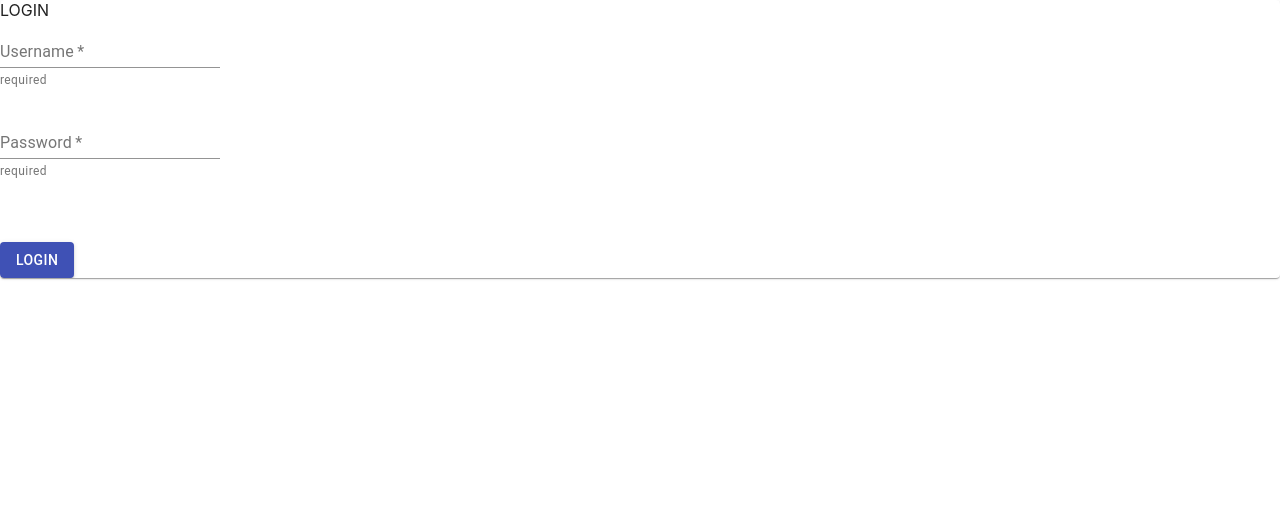
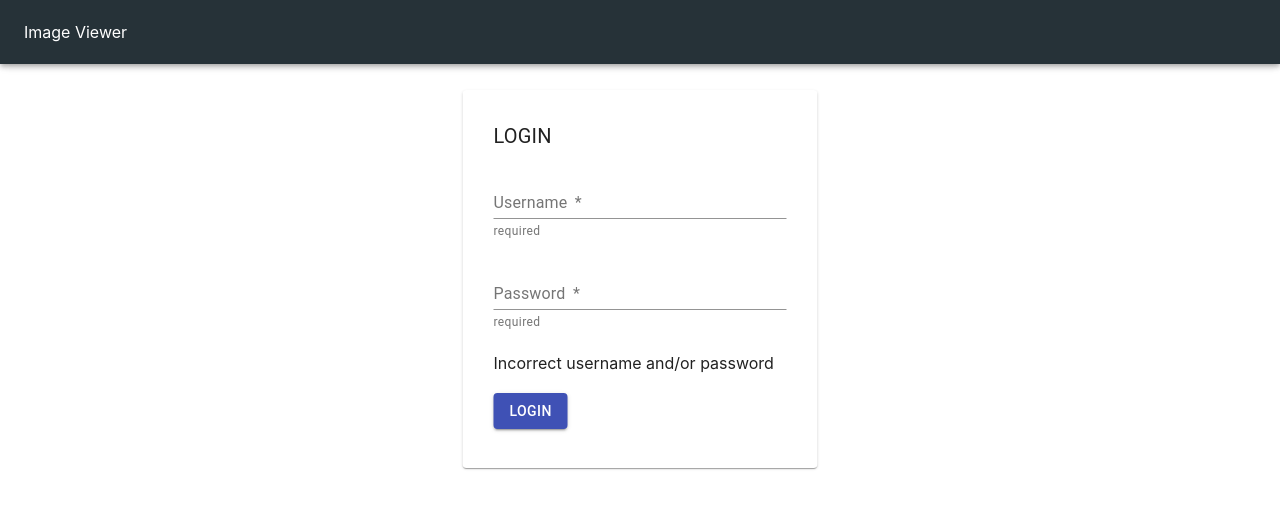
Before and after one commit to upgrad-edu/image-viewer, a React (Create React App) app: page / in a window 1280 px wide. Shown: the top 508 px of the page. Built offline with nearby package versions, Linux system fonts and the light colour scheme.

Commit message:
Adding home page to the project

```diff
--- a/package.json
+++ b/package.json
@@ -4,9 +4,11 @@
   "private": true,
   "dependencies": {
     "@material-ui/core": "^4.11.4",
+    "@material-ui/icons": "^4.11.2",
     "node-modules": "^1.0.1",
     "react": "^16.8.0",
     "react-dom": "^16.8.0",
+    "react-router-dom": "^5.2.0",
     "react-scripts": "2.0.4"
   },
   "scripts": {
--- a/src/App.js
+++ b/src/App.js
@@ -1,14 +1,11 @@
 import React from 'react'
 import { Switch, Route } from 'react-router-dom'
 import Login from './screens/login/Login';
-import Home from './screens/home/Home';
-import Profile from './screens/profile/Profile';
 
 const App = () => (
   <Switch>
     <Route exact path='/' render={({history}, props) => <Login {...props} history={history}/>} />
     <Route exact path='/home' render={({history}, props) => <Home {...props} history={history}/>} />
-    <Route exact path='/profile' render={({history}, props) => <Profile {...props} history={history}/>} />
   </Switch>
 )
 
--- a/src/common/header/Header.js
+++ b/src/common/header/Header.js
@@ -1,24 +1,157 @@
-import { Component } from "react";
-import React from 'react'
-import './Header.css'
+import React, {Component} from 'react';
+import './Header.css';
+import AppBar from '@material-ui/core/AppBar';
+import Toolbar from '@material-ui/core/Toolbar';
+import InputBase from '@material-ui/core/InputBase';
+import {withStyles} from '@material-ui/core/styles';
+import SearchIcon from '@material-ui/icons/Search';
+import IconButton from '@material-ui/core/IconButton';
+import MenuItem from '@material-ui/core/MenuItem';
+import Popover from '@material-ui/core/Popover';
+import { Link } from 'react-router-dom';
+import { Avatar } from '@material-ui/core';
 
-class Header extends Component {
+const styles = theme => ({
+  grow: {
+    flexGrow: 1
+  },
+  search: {
+    position: 'relative',
+    borderRadius: '4px',
+    backgroundColor: '#c0c0c0',
+    marginLeft: 0,
+    width: '300px',
+  },
+  searchIcon: {
+    width: theme.spacing.unit * 4,
+    height: '100%',
+    position: 'absolute',
+    pointerEvents: 'none',
+    display: 'flex',
+    alignItems: 'center',
+    justifyContent: 'center',
+    color:'#000000'
+  },
+  inputInput: {
+    paddingTop: theme.spacing.unit,
+    paddingRight: theme.spacing.unit,
+    paddingBottom: theme.spacing.unit,
+    paddingLeft: theme.spacing.unit * 4,
+    transition: theme.transitions.create('width'),
+    width: '100%',
+    [theme.breakpoints.up('sm')]: {
+      width: 120,
+      '&:focus': {
+        width: 200
+      }
+    }
+  },
+  avatar: {
+    width: 50,
+    height: 50,
+  },
+  appHeader:{
+    backgroundColor:'#263238'
+  },
+  hr:{
+    height:'1.5px',
+    backgroundColor:'#f2f2f2',
+    marginLeft:'5px',
+    marginRight:'5px'
+  }
+})
 
-    render() {
-        return (
-            <div class="main-header">
-                <div class="main-header-logo">
-                    <span id="main-header-logo-text">Image Viewer</span>
+class Header extends Component{
+
+  constructor(props){
+    super(props);
+    this.state = {
+      anchorEl: null
+    };
+  }
+
+  render(){
+    const {classes,screen} = this.props;
+    return (<div>
+        <AppBar className={classes.appHeader}>
+          <Toolbar>
+            { /* Display Logo on all three pages */ }
+
+            {(screen === "Login" || screen === "Home") && <span className="header-logo">Image Viewer</span>}
+            {(screen === "Profile") && <Link style={{ textDecoration: 'none', color: 'white' }} to="/home"><span className="header-logo">Image Viewer</span></Link>}
+            <div className={classes.grow}/>
+
+            { /* Display Search Bar on Home Page */ }
+            {(screen === "Home") &&
+              <div className={classes.search}>
+                <div className={classes.searchIcon}>
+                  <SearchIcon />
                 </div>
-                <div class="main-header-searcher">
-                    <div>
-                        <Input></Input>
+                <InputBase onChange={(e)=>{this.props.searchHandler(e.target.value)}} placeholder="Search…" classes={{
+                    input: classes.inputInput
+                  }}/>
+              </div>
+            }
+
+            { /* Display profile Icon on Home and Profile page */ }
+            {(screen === "Home" || screen === "Profile")  &&
+              <div>
+                <IconButton onClick={this.handleClick}>
+                  <Avatar alt="Profile Pic" src="profile.png" className={classes.avatar} style={{border: "1px solid #fff"}}/>
+                </IconButton>
+                <Popover
+                  id="simple-menu"
+                  anchorEl={this.state.anchorEl}
+                  open={Boolean(this.state.anchorEl)}
+                  onClose={this.handleClose}
+                  anchorOrigin={{
+                    vertical: 'bottom',
+                    horizontal: 'left',
+                  }}
+                  transformOrigin={{
+                    vertical: 'top',
+                    horizontal: 'left',
+                  }}>
+                    <div style={{padding:'5px'}}>
+
+                      { /* Display Account & Logout on Home Page */ }
+                      { (screen === "Home") &&
+                        <div>
+                          <MenuItem onClick={this.handleAccount}>My Account</MenuItem>
+                          <div className={classes.hr}/>
+                        </div>
+                      }
+                      <MenuItem onClick={this.handleLogout}>Logout</MenuItem>
                     </div>
-                </div>
+                </Popover>
+              </div>
+            }
+          </Toolbar>
+        </AppBar>
+    </div>)
+  }
 
-            </div>
-        )
-    }
+  handleClick = (event) =>{
+    this.setState({
+      anchorEl: event.currentTarget
+    })
+  }
+
+  handleAccount = ()=>{
+    // Navigate to Profile Page
+    this.props.handleAccount();
+    this.handleClose();
+  }
+
+  handleLogout = ()=>{
+    // Logout User
+    this.props.handleLogout();
+    this.handleClose();
+  }
+
+  handleClose = () =>{
+    this.setState({ anchorEl: null });
+  }
 }
 
-export default Header;
+export default withStyles(styles)(Header)
--- a/src/screens/login/Login.js
+++ b/src/screens/login/Login.js
@@ -8,20 +8,33 @@ import InputLabel from '@material-ui/core/InputLabel';
 import Input from '@material-ui/core/Input';
 import Button from '@material-ui/core/Button';
 import FormHelperText from '@material-ui/core/FormHelperText';
-//import { Redirect } from 'react-router-dom';
+import Header from './../../common/header/Header';
 
 import './Login.css'
+
+const styles = {
+    card: {
+        padding: '15px',
+        position: 'relative',
+        top: '90px',
+        left: '50%',
+        width: '325px',
+        transform: 'translateX(-50%)',
+    },
+    title: {
+        fontSize: 20
+    }
+};
 
 class Login extends Component {
     constructor() {
         super();
         this.state = {
-            value: 0,
             usernameRequired: "dispNone",
             username: "",
             loginPasswordRequired: "dispNone",
             loginPassword: "",
-            registrationSuccess: false,
+            incorrectUsernamePassword: "dispNone",
             loggedIn: sessionStorage.getItem("access-token") == null ? false : true
         };
         this.loginClickHandler = this.loginClickHandler.bind(this);
@@ -30,18 +43,34 @@ class Login extends Component {
     }
 
     loginClickHandler() {
-        let userName = "admin";
-        let passWord = "admin";
-        //let access = "instagram accesss token";
-        if(this.state.username === userName && this.state.loginPassword === passWord) {
-            alert("Success!");
-            sessionStorage.setItem("access-token", "InstaAccount");
-            window.location.href = "www.google.com";
+        this.setState({ incorrectUsernamePassword: "dispNone" });
+        this.state.username === "" ? this.setState({ usernameRequired: "dispBlock" }) : this.setState({ usernameRequired: "dispNone" });
+        this.state.loginPassword === "" ? this.setState({ loginPasswordRequired: "dispBlock" }) : this.setState({ loginPasswordRequired: "dispNone" });
+
+        if (this.state.username === "" || this.state.loginPassword === "") { return }
+
+        // Set the default username and password here
+        // Set the access token here
+        // Validate credentials and redirect to home
+
+        if (this.state.username === "admin" && this.state.loginPassword === "admin") {
+            sessionStorage.setItem('username','admin');
+            sessionStorage.setItem('access-token', 'IGQVJXR2I0U1NqUDZARb2FxRzZA6ODVfMlM5N2FweXZAqSk5VSm5YN2JUNVVkRmJlUld6LXJwOXRaaU1TeVlvTFJLTTd2OFFDeUVqeElaYkZAPdW50ZAU03UFdvS1MtM1RESlFnNGRqbFNmS2EtWUZACSU5fWEllTWhiV1VyZAjJB');
+            this.setState({ loggedIn: true });
+
+            // Redirect to Home
+            this.navigateToHome();
+        } else {
+            this.setState({ incorrectUsernamePassword: "dispBlock" });
         }
     }
 
+    navigateToHome = () =>{
+        this.props.history.push('/home');
+      }
+
     inputUsernameChangeHandler = event => {
-       this.setState({ username: event.target.value });
+        this.setState({ username: event.target.value });
     }
 
     inputLoginPasswordChangeHandler = event => {
@@ -50,35 +79,27 @@ class Login extends Component {
 
     render() {
         return (
-            <Card>
-                <div>LOGIN</div>
-                <FormControl required>
-                    <InputLabel htmlFor="username">Username</InputLabel>
-                    <Input id="username" type="text" username={this.state.username} onChange={this.inputUsernameChangeHandler} />
-                    <FormHelperText className={this.state.usernameRequired}>
-                        <span className="red">required</span>
-                    </FormHelperText>
-                </FormControl>
-                <br /><br />
-                <FormControl required>
-                    <InputLabel htmlFor="loginPassword">Password</InputLabel>
-                    <Input id="loginPassword" type="password" loginpassword={this.state.loginPassword} onChange={this.inputLoginPasswordChangeHandler} />
-                    <FormHelperText className={this.state.loginPasswordRequired}>
-                        <span className="red">required</span>
-                    </FormHelperText>
-                </FormControl>
-                <br /><br />
-                {this.state.loggedIn === true &&
-                    <FormControl>
-                        <span className="successText">
-                            Login Successful!
-                        </span>
-                    </FormControl>
-                }
-                <br /><br />
-                <Button variant="contained" color="primary" onClick={this.loginClickHandler}>LOGIN</Button>
-
-            </Card>
+            <div className="main-container">
+                <Header
+                  screen={"Login"}/>
+                <Card style={styles.card}>
+                    <CardContent>
+                        <Typography style={styles.title}> LOGIN </Typography><br />
+                        <FormControl required style={{width: '100%'}}>
+                            <InputLabel htmlFor="username"> Username </InputLabel>
+                            <Input id="username" type="text" username={this.state.username} onChange={this.inputUsernameChangeHandler} />
+                            <FormHelperText className={this.state.usernameRequired}><span className="red">required</span></FormHelperText>
+                        </FormControl><br /><br />
+                        <FormControl required style={{width: '100%'}}>
+                            <InputLabel htmlFor="password"> Password </InputLabel>
+                            <Input id="password" type="password" onChange={this.inputLoginPasswordChangeHandler} />
+                            <FormHelperText className={this.state.loginPasswordRequired }><span className="red">required</span></FormHelperText>
+                        </FormControl><br /><br />
+                        <div className={this.state.incorrectUsernamePassword}><span className="red"> Incorrect username and/or password </span></div><br />
+                        <Button variant="contained" color="primary" onClick={this.loginClickHandler}> LOGIN </Button>
+                    </CardContent>
+                </Card>
+            </div>
         );
     }
 }
```
Also changed, not shown: src/screens/home/Home.js (added, +24 -0 lines), src/screens/home/Home.css (added), 1 other file (tests, documents, lock files or other folders).
